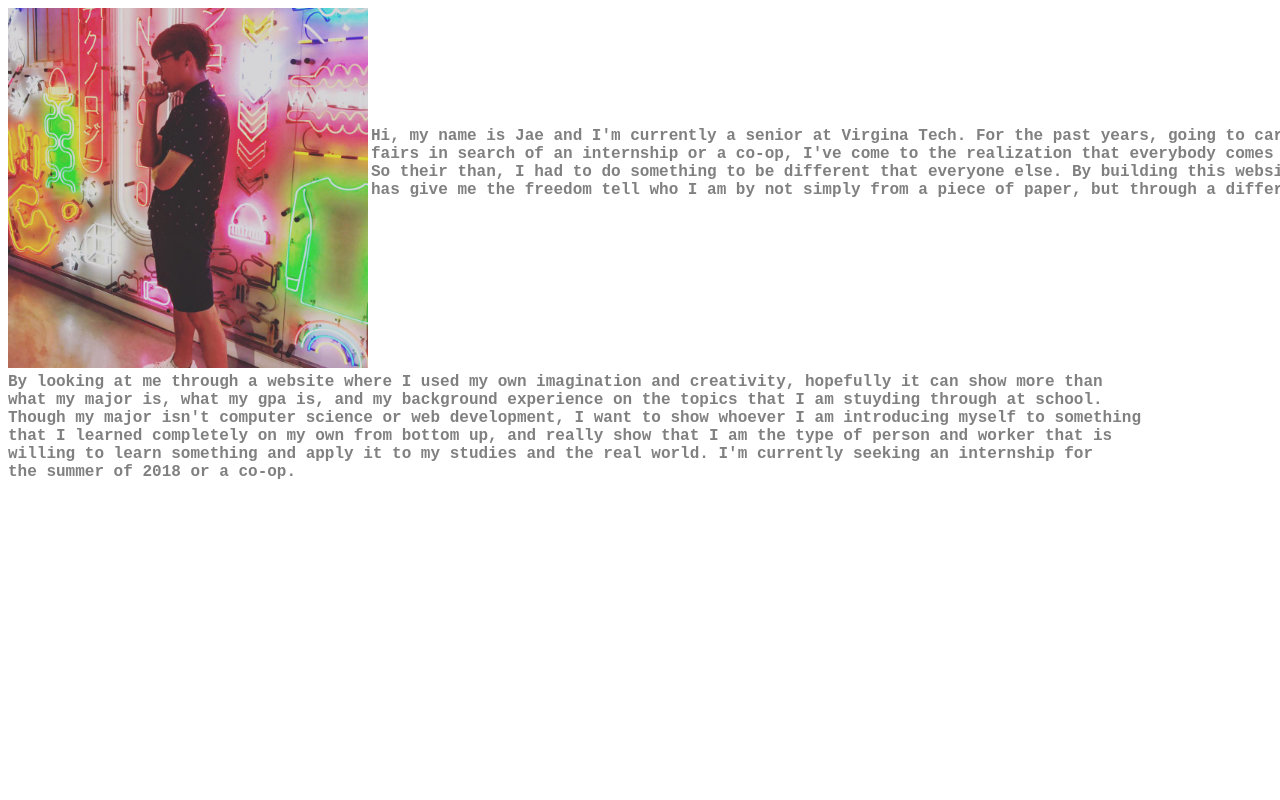
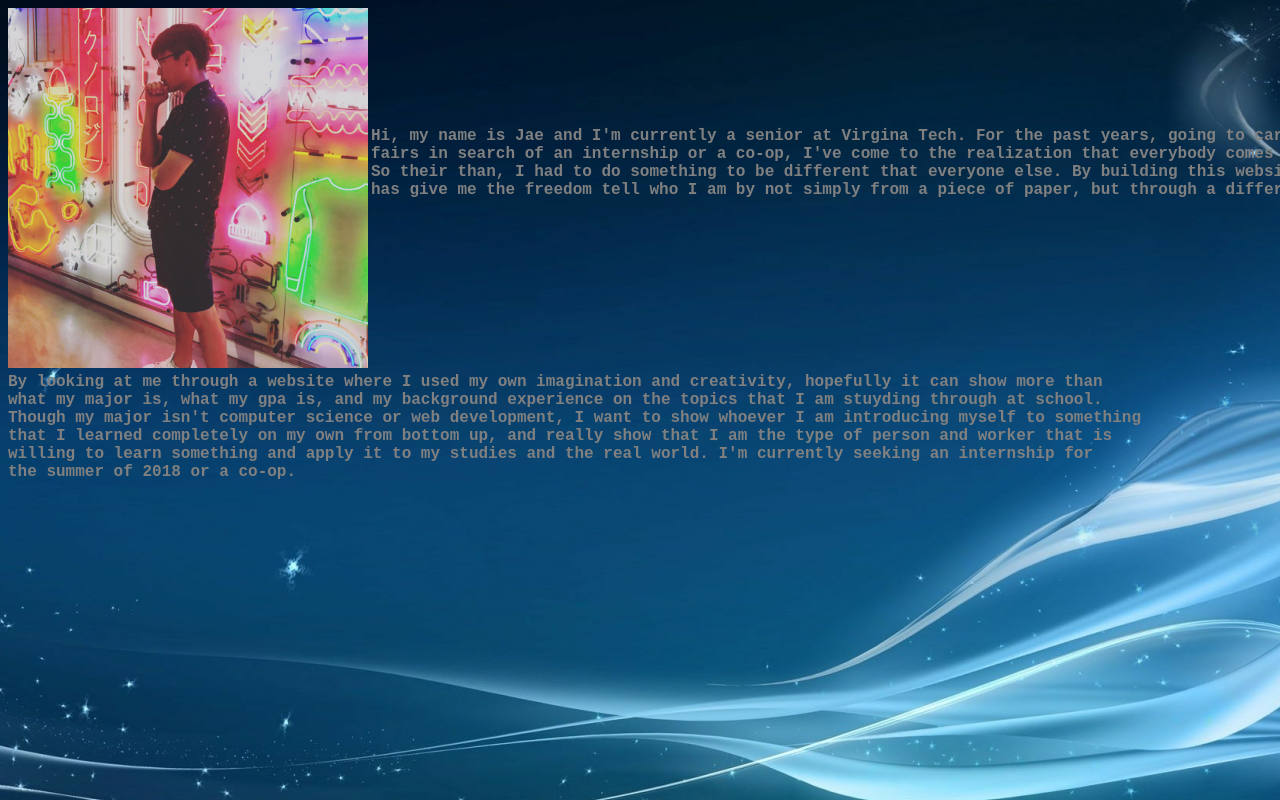
Before and after one commit to jae4/jae4.github.io, a plain HTML site: page index.html in a window 1280 px wide. Shown: the top 800 px of the page. Drawn offline with Linux system fonts and the light colour scheme.

Commit message:
Update index.html

```diff
--- a/index.html
+++ b/index.html
@@ -11,7 +11,7 @@
 		</div>
 		<style>
 		body{
-			background-image: url(background2.jpg);
+			background-image: url(background3.jpg);
 
 			}
 		p{
```
